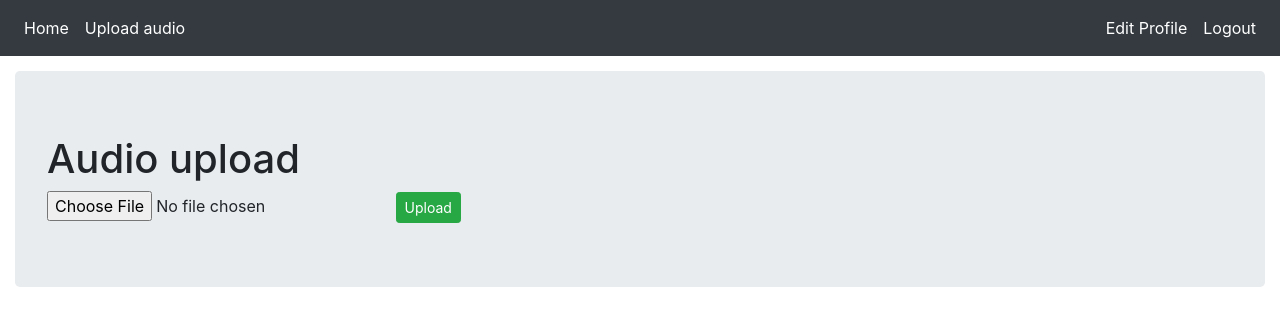
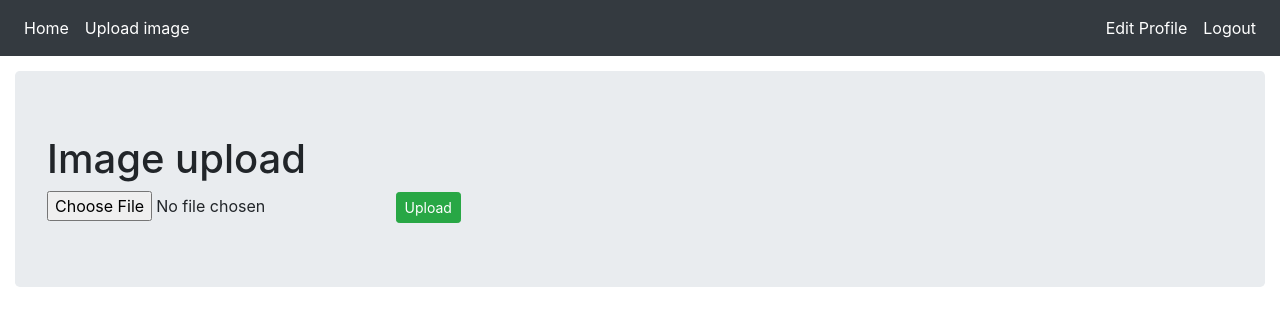
Before and after one commit to KJDee96/cloud-computing, a Flask app: page /add in a window 1280 px wide. Shown: the top 326 px of the page. Run offline with Flask 2, Linux system fonts and the light colour scheme; the visitor is signed in with stand-in values (Sample User, id 1); data comes from the database, SQL or seed files in the repository; some libraries are stand-ins or nearby versions.

Commit message:
switch audio to images

```diff
--- a/app.py
+++ b/app.py
@@ -4,7 +4,7 @@ from flask_sqlalchemy import SQLAlchemy
 from flask_migrate import Migrate
 from flask_login import LoginManager
 from flask_mail import Mail
-from flask_uploads import UploadSet, AUDIO, configure_uploads
+from flask_uploads import UploadSet, IMAGES, configure_uploads
 import logging
 from logging.handlers import RotatingFileHandler
 import os
@@ -16,8 +16,8 @@ app.config.from_object(Config)
 db = SQLAlchemy(app)
 migrate = Migrate(app, db)
 mail = Mail(app)
-audio = UploadSet('audio', AUDIO)
-configure_uploads(app, audio)
+images = UploadSet('image', IMAGES)
+configure_uploads(app, images)
 from app import app, db
 from models import User, Upload
 import routes, errors # required line
--- a/config.py
+++ b/config.py
@@ -9,5 +9,5 @@ class Config(object):
 
     SQLALCHEMY_TRACK_MODIFICATIONS = False
 
-    UPLOADED_AUDIO_FOLDER = 'static/audio/'
-    UPLOADED_AUDIO_DEST = basedir + '/' + UPLOADED_AUDIO_FOLDER
+    UPLOADED_IMAGE_FOLDER = 'static/uploads/images/'
+    UPLOADED_IMAGE_DEST = basedir + '/' + UPLOADED_IMAGE_FOLDER
--- a/forms.py
+++ b/forms.py
@@ -3,7 +3,7 @@ from wtforms import StringField, PasswordField, BooleanField, SubmitField
 from wtforms.validators import ValidationError, DataRequired, EqualTo
 from flask_wtf.file import FileField, FileAllowed, FileRequired
 from models import User
-from app import audio
+from app import images
 
 
 class LoginForm(FlaskForm):
@@ -41,5 +41,5 @@ class EditProfileForm(FlaskForm):
                 raise ValidationError('Please use a different username.')
 
 
-class UploadAudioForm(FlaskForm):
-    audio_file = FileField('Audio File', validators=[FileRequired(), FileAllowed(audio, 'Audio only!')])
+class UploadImageForm(FlaskForm):
+    image_file = FileField('Image File', validators=[FileRequired(), FileAllowed(images, 'Image only!')])
--- a/routes.py
+++ b/routes.py
@@ -5,8 +5,8 @@ from flask_login import current_user, login_user, logout_user, login_required
 from forms import LoginForm, RegistrationForm, EditProfileForm
 from models import User, Upload
 from werkzeug.urls import url_parse
-from forms import UploadAudioForm
-from app import audio
+from forms import UploadImageForm
+from app import images
 
 
 @app.before_request
@@ -79,11 +79,11 @@ def edit_profile():
 
 @app.route('/add', methods=['GET', 'POST'])
 @login_required
-def add_audio():
-    form = UploadAudioForm()
+def add_image():
+    form = UploadImageForm()
     if request.method == 'POST':
         if form.validate_on_submit():
-            filename = audio.save(request.files['audio_file'], folder=current_user.username)
+            filename = images.save(request.files['image_file'])
             new_upload = Upload(current_user.id, filename)
             db.session.add(new_upload)
             db.session.commit()
--- a/templates/file_upload.html
+++ b/templates/file_upload.html
@@ -1,10 +1,10 @@
 {% extends "base.html" %}
 
 {% block content %}
-    <h1>Audio upload</h1>
-    <form action="{{ url_for('add_audio') }}" method="post" enctype="multipart/form-data">
+    <h1>Image upload</h1>
+    <form action="{{ url_for('add_image') }}" method="post" enctype="multipart/form-data">
         {{ form.hidden_tag() }}
-        {{ form.audio_file }}
+        {{ form.image_file }}
         <button class="btn btn-sm btn-success" type="submit">Upload</button>
     </form>
 {% endblock %}
--- a/templates/includes/navbar.html
+++ b/templates/includes/navbar.html
@@ -10,7 +10,7 @@
                 <a class="nav-link" href="{{ url_for('index') }}">Home</a>
             </li>
             <li class="nav-item active">
-                <a class="nav-link" href="{{ url_for('add_audio') }}">Upload audio</a>
+                <a class="nav-link" href="{{ url_for('add_image') }}">Upload image</a>
             </li>
         </ul>
         <ul class="navbar-nav mr-right">
```
Also changed, not shown: templates/includes/upload.html (+6 -4 lines).
